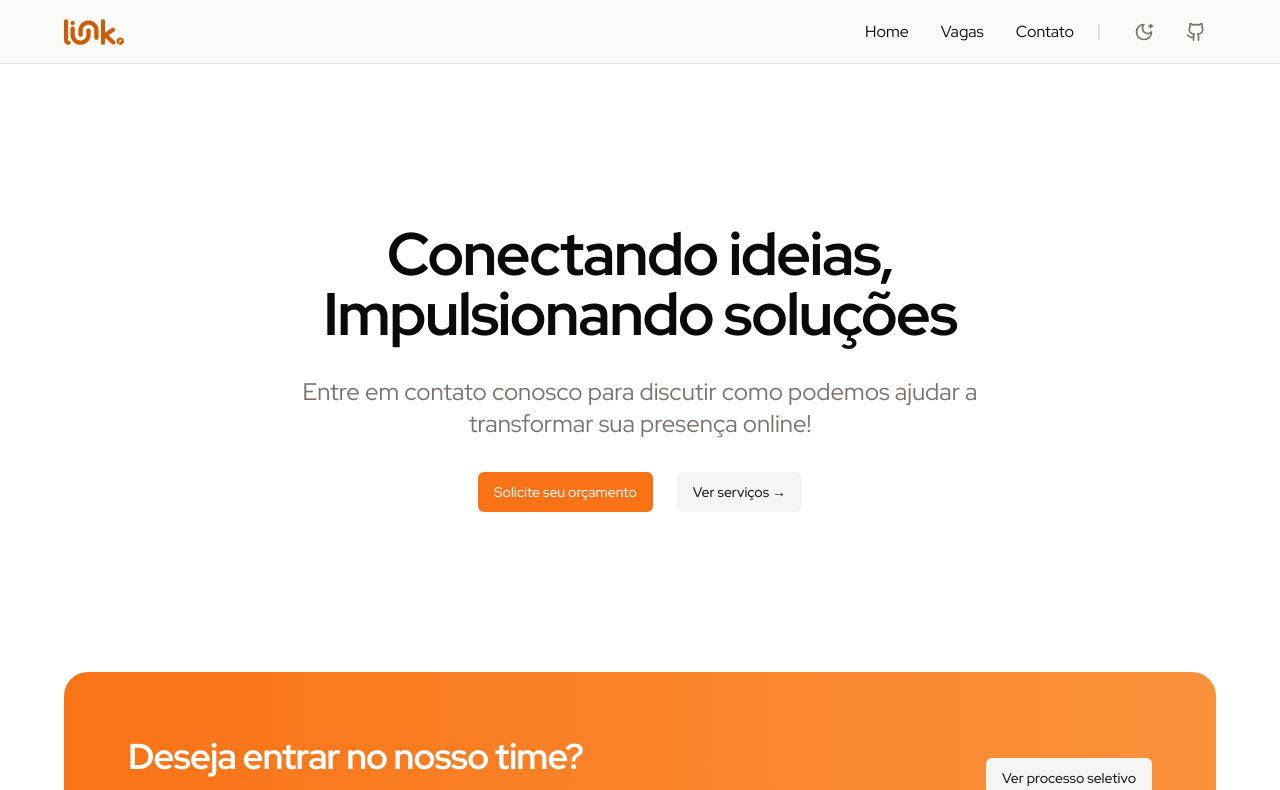
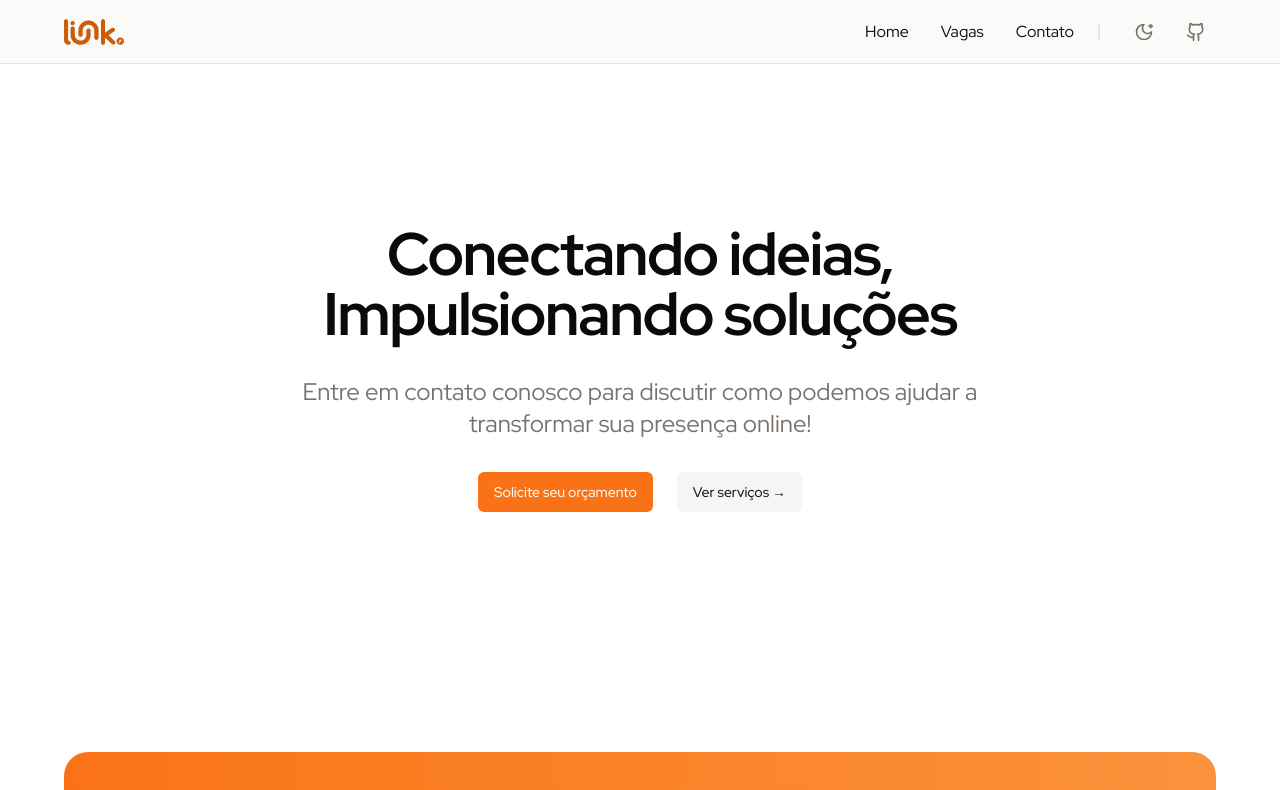
Before and after one commit to linkjrcastanhal/linkjr, a Next.js app: page / in a window 1280 px wide. Shown: the top 790 px of the page. Built offline with nearby package versions, Linux system fonts and the light colour scheme.

Commit message:
feat: add variants to section

```diff
--- a/src/components/home/hero-section/index.tsx
+++ b/src/components/home/hero-section/index.tsx
@@ -4,7 +4,7 @@ import { buttonVariants } from '../../shadcn-ui/button'
 
 export function HeroSection() {
   return (
-    <Section>
+    <Section padding="lg">
       <div className="max-w-3xl space-y-6 md:space-y-8">
         <h1 className="text-center">
           Conectando ideias,
--- a/src/components/section/index.tsx
+++ b/src/components/section/index.tsx
@@ -1,17 +1,39 @@
 import { cn } from '@/lib/utils'
-import { ReactNode } from 'react'
+import { cva, VariantProps } from 'class-variance-authority'
+import { HTMLAttributes } from 'react'
 
-interface SectionProps {
-  children: ReactNode
-  className?: string
-}
+const SectionVariants = cva('relative', {
+  variants: {
+    background: {
+      default: '',
+      primary: 'bg-primary text-background',
+    },
+    padding: {
+      default: 'py-20',
+      lg: 'py-40',
+    },
+  },
+  defaultVariants: {
+    background: 'default',
+    padding: 'default',
+  },
+})
 
-export function Section({ children, className }: SectionProps) {
+interface SectionProps
+  extends HTMLAttributes<HTMLDivElement>,
+    VariantProps<typeof SectionVariants> {}
+
+export function Section({
+  children,
+  className,
+  background,
+  padding,
+}: SectionProps) {
   return (
-    <section className="relative">
+    <section className={SectionVariants({ background, padding })}>
       <div
         className={cn(
-          'width-wrapper my-40 flex flex-col items-center justify-center gap-16 text-center',
+          'width-wrapper flex flex-col items-center justify-center gap-16 text-center',
           className,
         )}
       >
```
